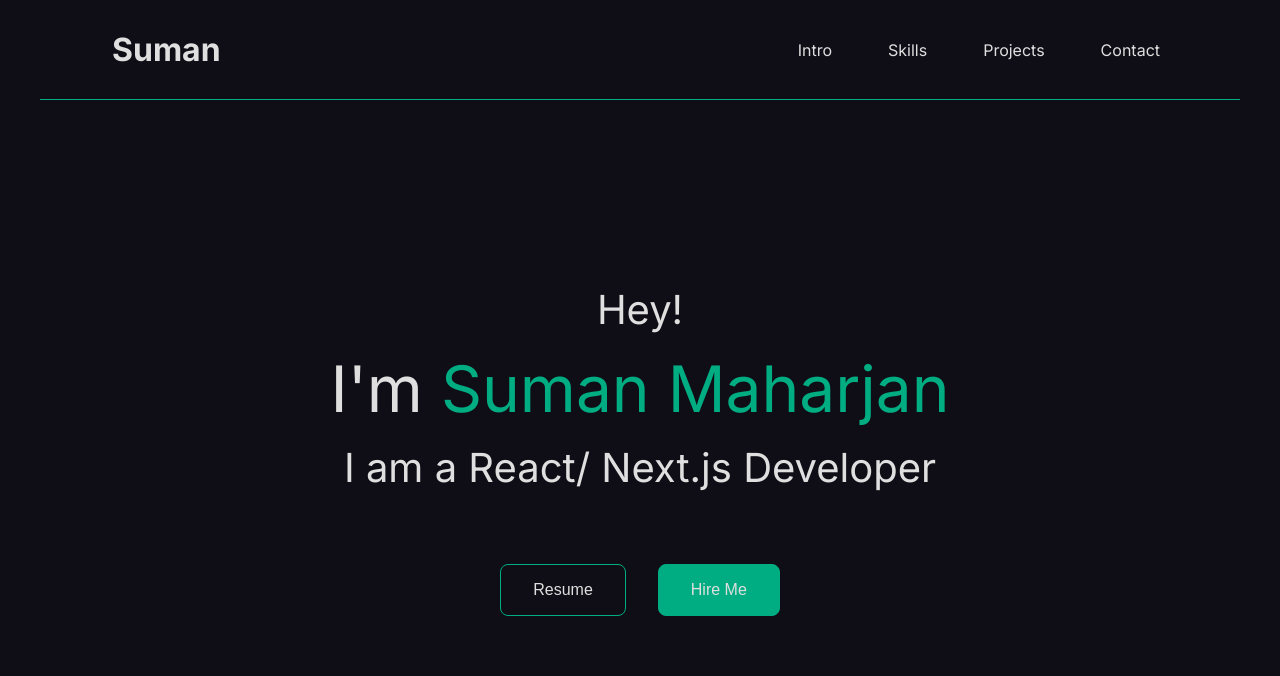
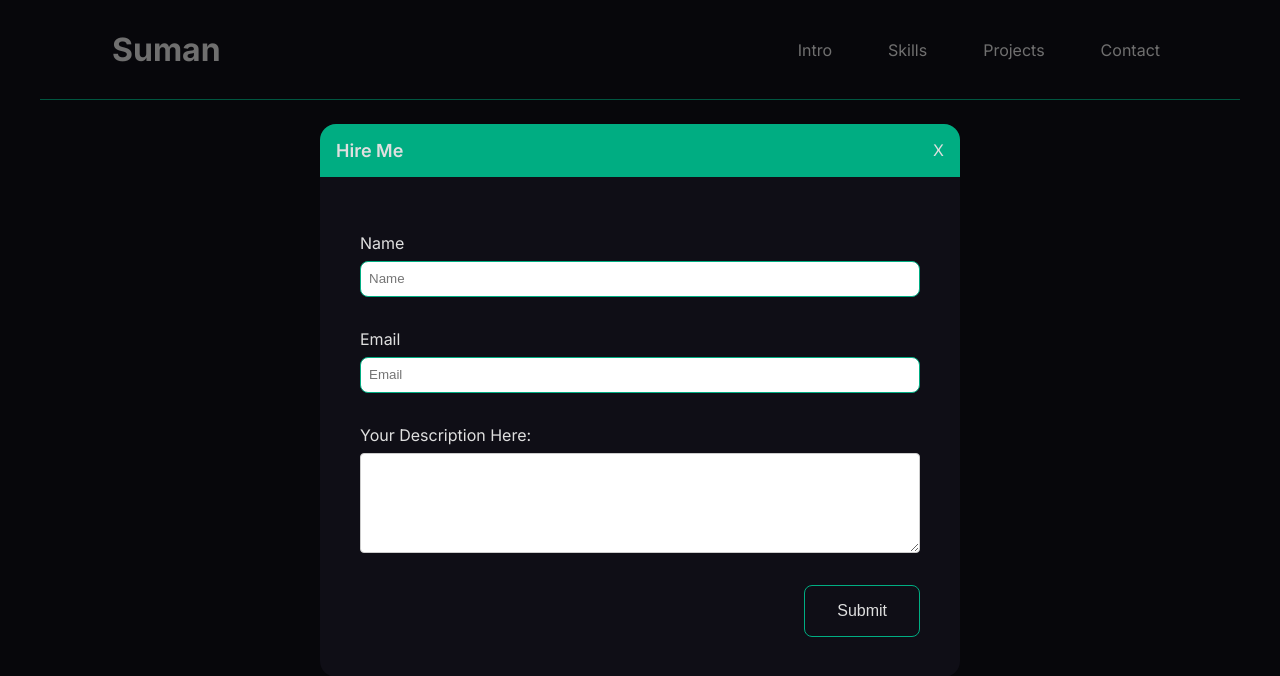
Before and after one commit to nvwns1/portfolio, a Next.js app: page / in a window 1280 px wide. Shown: the top 676 px of the page. Built offline with nearby package versions, Linux system fonts and the light colour scheme.

Commit message:
new Feature

```diff
--- a/src/app/globals.css
+++ b/src/app/globals.css
@@ -119,7 +119,26 @@ a {
     --radius-full: var(--lg);
   }
 }
-
+input[type="text"] {
+  line-height: 18px;
+  padding: 0.5rem;
+  border: 1px solid var(--border);
+  border-radius: var(--radius-rounded);
+}
+input[type="text"]:focus {
+  outline: 2px solid var(--border);
+}
+textarea {
+  min-height: 100px;
+  font-size: 16px;
+  border: 1px solid #ccc;
+  border-radius: 4px;
+  resize: vertical;
+  box-sizing: border-box;
+}
+textarea:focus {
+  outline: 2px solid var(--border);
+}
 .horizontal-border {
   width: 100%;
   height: 1px;
--- a/src/components/Component/Popup/Popup.module.scss
+++ b/src/components/Component/Popup/Popup.module.scss
@@ -11,14 +11,17 @@
   align-items: center;
   .popUpRoot {
     width: calc(100vw * 0.7);
-    height: 90%;
+    height: 80%;
     background-color: var(--surface-primary);
     display: flex;
     flex-direction: column;
     gap: 16px;
     overflow: scroll;
     border-radius: var(--radius-full);
-
+    &.auto {
+      height: auto;
+      width: 50%;
+    }
     .popUpHead {
       display: flex;
       justify-content: space-between;
--- a/src/components/Component/Popup/Popup.tsx
+++ b/src/components/Component/Popup/Popup.tsx
@@ -1,13 +1,15 @@
 "use client"
 import React, { useEffect, useRef } from 'react'
 import styles from './Popup.module.scss'
+import { classnames } from '@/lib/helper/utils'
 interface IPopUp {
     title: string
+    size?: 'auto' | 'large'
     closePopUp: () => void
     children: React.ReactNode
 }
 
-const PopUp = ({ title, children, closePopUp }: IPopUp) => {
+const PopUp = ({ title, children, closePopUp, size = 'large' }: IPopUp) => {
     const popUpRef = useRef<HTMLDivElement>(null)
 
     useEffect(() => {
@@ -29,9 +31,15 @@ const PopUp = ({ title, children, closePopUp }: IPopUp) => {
         };
     }, [closePopUp, popUpRef])
 
+    const classNames = {
+        popUpRoot: classnames([
+            styles.popUpRoot,
+            styles[size]
+        ])
+    }
     return (
         <div className={styles.popUpWrapper}>
-            <div ref={popUpRef} className={styles.popUpRoot}>
+            <div ref={popUpRef} className={classNames.popUpRoot}>
                 <div className={styles.popUpHead}>
                     <p className={styles.title}>{title}</p>
                     <p className={styles.icon} onClick={() => closePopUp()}>X</p>
--- a/src/components/Intro/Intro.module.scss
+++ b/src/components/Intro/Intro.module.scss
@@ -32,6 +32,26 @@
   height: 100%;
   width: 100%;
 }
+.hireMePopUpWrapper {
+  height: 100%;
+  width: 100%;
+  padding: var(--spacing-xl);
+  .hireMeForm {
+    display: flex;
+    flex-direction: column;
+    gap: var(--spacing-lg);
+    .column {
+      display: flex;
+      flex-direction: column;
+      gap: 8px;
+    }
+    .bottom {
+      width: 100%;
+      display: flex;
+      justify-content: flex-end;
+    }
+  }
+}
 
 @media screen and (max-width: 768px) {
   .main {
--- a/src/components/Intro/Intro.tsx
+++ b/src/components/Intro/Intro.tsx
@@ -4,21 +4,96 @@ import styles from "./Intro.module.scss"
 import Button from '../Component/Button/Button'
 import { NavButtonIDEnum } from '@/lib/Enum/id'
 import PopUp from '../Component/Popup/Popup'
+import { validateFormData } from '@/lib/helper/validateHireMe'
+
+export interface IFormdata {
+    name: string;
+    email: string;
+    description: string;
+}
+const initialFormData: IFormdata = {
+    name: '',
+    email: '',
+    description: ''
+}
 
 const Intro = () => {
+    const [popUp, setPopUp] = useState<Boolean>(false)
+    const [hireMePopUp, setHireMePopUp] = useState<Boolean>(true)
+
+    const [formData, setFormData] = useState<IFormdata>(initialFormData)
+    const [error, setErrors] = useState<Partial<IFormdata>>({})
+    const handleChange = (updatedValue: Partial<IFormdata>) => {
+        setFormData((prev) => ({ ...prev, ...updatedValue }))
+    }
     const handleResumeClick = () => {
         setPopUp(true)
     }
     const handleHireMeClick = () => {
-        console.log('first')
+        setHireMePopUp(true)
     }
-    const [popUp, setPopUp] = useState<Boolean>(false)
+    const handleFormSubmit = () => {
+        const errors = validateFormData(formData)
+
+        if (errors && Object.keys(errors) && Object.keys(errors).length > 0) {
+            setErrors(errors)
+        }
+        console.log({ error })
+        if (Object.keys(errors).length === 0) {
+            const mailtoLink = `mailto:nvwns12345@gmail.com?subject=Hire Me&body=Name: ${formData.name}%0D%0AEmail: ${formData.email}%0D%0ADescription: ${formData.description}`;
+            window.location.href = mailtoLink;
+            handleCloseHireMePopUp()
+        }
+    }
+    const handleCloseHireMePopUp = () => {
+        setErrors({})
+        setFormData(initialFormData)
+        setHireMePopUp(false)
+    }
     return (
         <section className={styles.main} id={NavButtonIDEnum.INTRO}>
             {popUp &&
                 <PopUp title='Resume' closePopUp={() => setPopUp(false)}>
                     <div className={styles.resumePopUpWrapper}>
                         <iframe src="/pdf/SumanMaharjanCV.pdf" width="100%" height="100%" frameBorder="0" />
+                    </div>
+                </PopUp>}
+            {hireMePopUp &&
+                <PopUp title='Hire Me' size='auto' closePopUp={handleCloseHireMePopUp}>
+                    <div className={styles.hireMePopUpWrapper}>
+                        <div className={styles.hireMeForm}>
+                            <div className={styles.column}>
+                                <label htmlFor="HireMeName">Name</label>
+                                <input
+                                    type="text"
+                                    id='HireMeName'
+                                    value={formData.name}
+                                    placeholder="Name"
+                                    onChange={(e) => {
+                                        handleChange({ name: e.target.value })
+                                    }}
+                                    style={{ border: error.name && '2px solid red' }}
+                                />
+                            </div>
+                            <div className={styles.column}>
+                                <label htmlFor="HireMeEmail">Email</label>
+                                <input type="text" id='HireMeEmail' value={formData.email} placeholder="Email"
+                                    onChange={(e) => handleChange({ email: e.target.value })}
+                                    style={{ border: error.email && '2px solid red' }}
+                                />
+                            </div>
+                            <div className={styles.column}>
+                                <label htmlFor="HireMeDesc">Your Description Here:</label>
+                                <textarea name="" id="HireMeDesc" value={formData.description}
+                                    onChange={(e) => handleChange({ description: e.target.value })}
+                                    style={{ border: error.description && '2px solid red' }}
+
+                                ></textarea>
+                            </div>
+                            <div className={styles.bottom}>
+                                <Button onClick={() => handleFormSubmit()}>Submit</Button>
+                            </div>
+                        </div>
                     </div>
                 </PopUp>}
             <div className={styles.textContent}>
@@ -30,7 +105,7 @@ const Intro = () => {
                 <Button onClick={handleResumeClick}>Resume</Button>
                 <Button background='secondary' onClick={handleHireMeClick}>Hire Me</Button>
             </div>
-        </section>
+        </section >
     )
 }
 
--- /dev/null
+++ b/src/lib/helper/validateHireMe.ts
@@ -0,0 +1,23 @@
+import { IFormdata } from "@/components/Intro/Intro";
+
+export function validateFormData(formData: IFormdata) {
+  const errors: any = {};
+
+  // Check if name is not empty
+  if (!formData.name.trim()) {
+    errors.name = "Name is required";
+  }
+
+  // Check if email is a valid email format
+  const emailRegex = /^[^\s@]+@[^\s@]+\.[^\s@]+$/;
+  if (!emailRegex.test(formData.email.trim())) {
+    errors.email = "Invalid email format";
+  }
+
+  // Check if description is not empty
+  if (!formData.description.trim()) {
+    errors.description = "Description is required";
+  }
+
+  return errors;
+}
```
